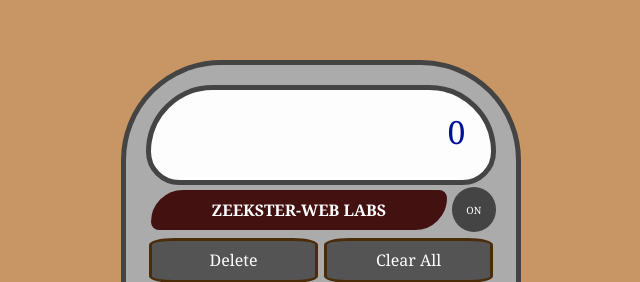
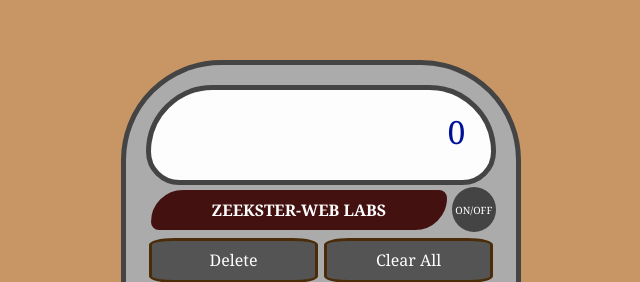
Before and after one commit to zlake23/calculator-app, a plain HTML site: page index.html in a window 1280 px wide. Shown: the part 113-395 px from the top of the page, 319-959 px from the left. Drawn offline with Linux system fonts and the light colour scheme.

Commit message:
Make on button on/off button

```diff
--- a/index.html
+++ b/index.html
@@ -15,7 +15,7 @@
                 </div>
                         <div class="content-row">
                             <div class="calc-brand">ZEEKSTER-WEB LABS</div>
-                            <button class="calc-on">ON</button>
+                            <button class="calc-on">ON/OFF</button>
                         </div>
                             <div class="content-row">
                                 <button class="clear-button">Delete</button>
```
